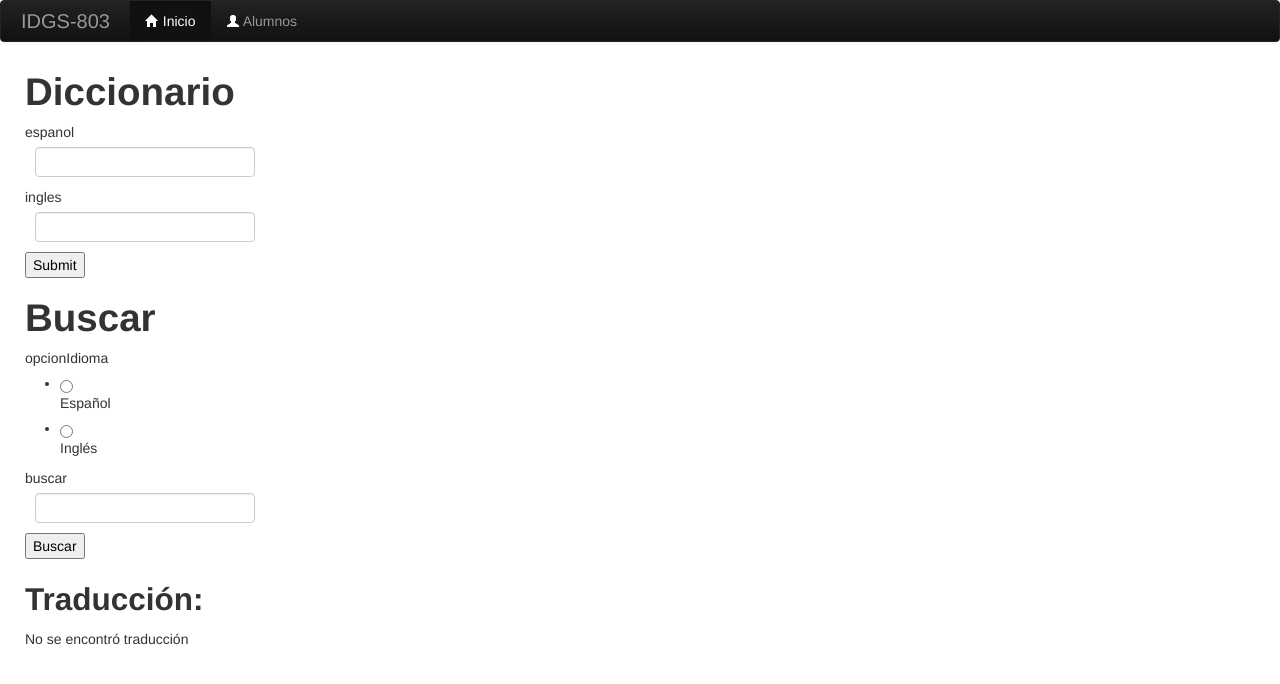
After one commit to IDGS-803-20001430/Practicas_Parcial1_De_Clase, a Flask app: page /diccionario in a window 1280 px wide. The commit adds this page. Shown: the top 684 px of the page. Run offline with Flask 3, Linux system fonts and the light colour scheme; some libraries are stand-ins or nearby versions.

Commit message:
EALR 11-03-2024 Diccionario finalizado

```diff
--- /dev/null
+++ b/diccionario.txt
@@ -0,0 +1,2 @@
+GREEN=VERDE
+RED=ROJO
--- a/main.py
+++ b/main.py
@@ -4,6 +4,51 @@ import distancia
 import resistencia
 
 app = Flask(__name__)
+
+@app.route("/diccionario", methods=["GET", "POST"])
+def diccionario():
+    espanol = ""
+    ingles = ""
+    buscar = ""
+    traduccion = ""
+    diccionario_form = resistencia.DiccionarioForm(request.form)
+    busqueda_form = resistencia.BusquedaForm(request.form)
+
+    if request.method == 'POST' and diccionario_form.validate():
+        espanol = diccionario_form.espanol.data
+        ingles = diccionario_form.ingles.data
+
+        with open("diccionario.txt", "a") as archivo:
+            archivo.write(f"{ingles.upper()}={espanol.upper()}\n")
+
+    elif request.method == 'GET':
+        palabraBuscada = str(request.args.get('buscar'))
+        palabraBuscada = palabraBuscada.upper()
+        idioma=request.args.get('opcionIdioma')
+
+        print(palabraBuscada)
+        print(idioma)
+
+        if palabraBuscada:
+            diccionario = {}
+
+            # Haz algo con el idioma seleccionado (por ejemplo, imprimirlo)
+            print("Idioma seleccionado:", idioma)
+
+            with open("diccionario.txt", "r") as archivo:
+                for linea in archivo:
+                    if "=" in linea:
+                        palabra_ingles, palabra_espanol = linea.strip().split("=")
+
+                        if idioma == '1':
+                            diccionario[palabra_espanol] = palabra_ingles
+                        else:
+                            diccionario[palabra_ingles] = palabra_espanol
+
+
+            resultado = diccionario.get(palabraBuscada, "No se encontró traducción")
+
+    return render_template("diccionario.html", diccionario_form=diccionario_form, busqueda_form=busqueda_form, espanol=espanol, ingles=ingles, buscar=buscar, traduccion=resultado)
 
 
 color_css_mapping = {
@@ -156,6 +201,7 @@ def cine():
 #         return "<h1>La multiplicacion es: {}</h1>".format(str(int(num1)*int(num2)))
 
 
+
 @app.route("/resultado",methods=["GET","POST"])
 def resultado():
     if request.method=="POST":
@@ -174,6 +220,7 @@ def resultado():
 
         if op=="divi":
             return "<h1>La division es: {}</h1>".format(str(int(num1)/int(num2)))
+
 
 @app.route("/calcular", methods=["POST"])
 def calcular():
--- a/resistencia.py
+++ b/resistencia.py
@@ -1,6 +1,6 @@
 from wtforms import Form
-from wtforms import SelectField, RadioField
-
+from wtforms import SelectField, RadioField,StringField
+from wtforms import validators
 
 class ResistenciaForm(Form):
     colores = [
@@ -24,3 +24,22 @@ class ResistenciaForm(Form):
     color2 = SelectField('Color 2', choices=colores)
     color3 = SelectField('Color 3', choices=colores)
     tolerancia = RadioField('Tolerancia', choices=tolerancias)
+
+class DiccionarioForm(Form):
+    espanol=StringField('espanol',[
+        validators.DataRequired(message='el campo es requerido'),
+        validators.length(min=1, max=20, message='ingrese nombre valido')
+    ])
+    ingles=StringField('ingles',[
+        validators.DataRequired(message='el campo es requerido'),
+        validators.length(min=1, max=20, message='ingrese apellido valido')
+    ])
+
+class BusquedaForm(Form):
+    opcionIdioma = RadioField('opcionIdioma', [
+        validators.DataRequired(message='el campo es requerido'),
+    ], choices=[(2, 'Español'), (1, 'Inglés')], default='espanol')
+    buscar = StringField('buscar',[
+        validators.DataRequired(message='el campo es requerido'),
+        validators.length(min=1, max=20, message='ingrese apellido valido')
+    ])
--- a/templates/_macros.html
+++ b/templates/_macros.html
@@ -8,6 +8,12 @@
 {%macro render_field(field)%}
 <td>{{field.label}}</td>
 <dd>{{field(**kwargs)|safe}}</dd>
-
+{%if field.errors%}
+<ul>
+    {%for error in field.errors%}
+    <li style="color:red">{{error}}</li>
+    {%endfor%}
+</ul>
+{%endif%}
 
 {%endmacro%}
--- /dev/null
+++ b/templates/diccionario.html
@@ -0,0 +1,29 @@
+{% extends 'layout.html' %}
+
+{% block content %}
+{% import "_macros.html" as macros %}
+<h1>Diccionario</h1>
+<form action="" method="post">
+    <div>
+        {{macros.render_field(diccionario_form.espanol)}}
+        {{macros.render_field(diccionario_form.ingles)}}
+    </div>
+
+    <div>
+        <input type="submit" name="ingresar" value="Submit">
+    </div>
+</form>
+
+<h1>Buscar</h1>
+<form action="" method="get">
+    <div>
+        {{macros.render_field(busqueda_form.opcionIdioma)}}
+        {{macros.render_field(busqueda_form.buscar)}}
+    </div>
+    <input type="submit" name="buscar" value="Buscar">
+</form>
+<h2>Traducción:</h2>
+<p>{{ traduccion }}</p>
+
+
+{% endblock %}
```
